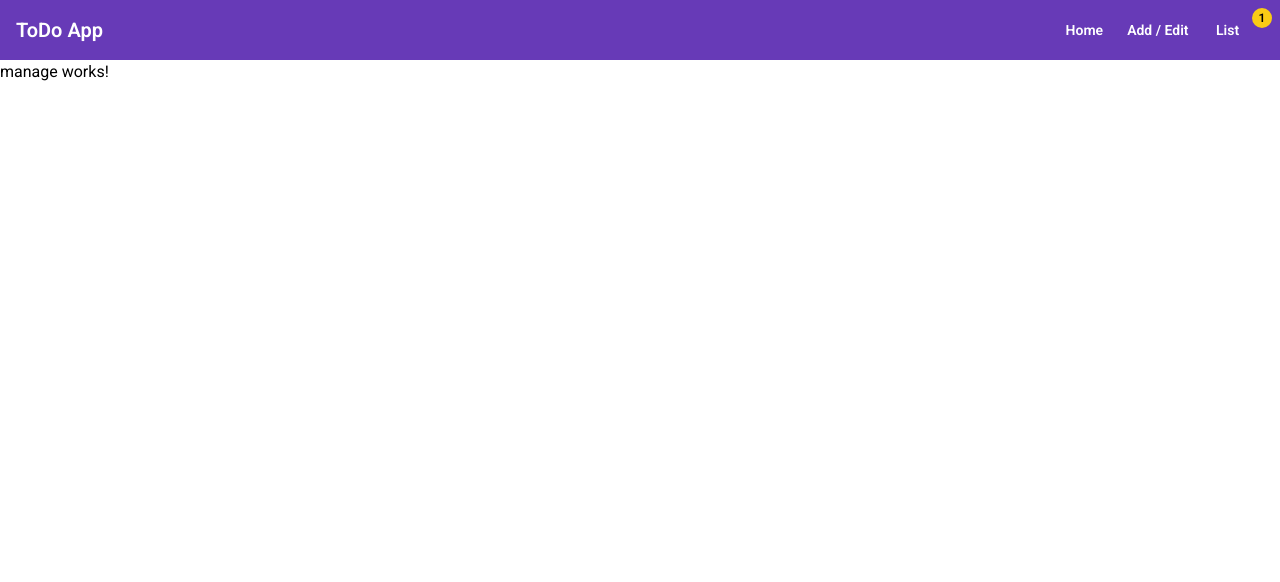
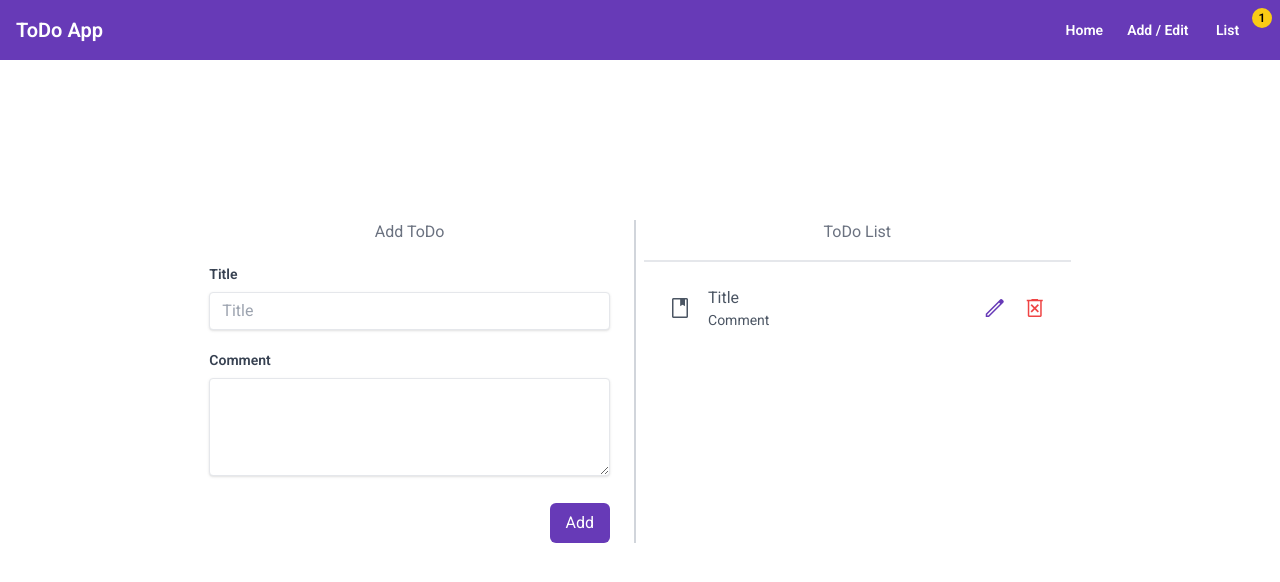
Before and after one commit to moorthyptm/signal-todo-app, an Angular app: page /manage in a window 1280 px wide. Shown: the top 582 px of the page. Built offline with nearby package versions, Linux system fonts and the light colour scheme.

Commit message:
ui for manage and list page

```diff
--- a/src/app/list/list.component.html
+++ b/src/app/list/list.component.html
@@ -1 +1,43 @@
-<p>list works!</p>
+<div class="w-8/12 mx-auto">
+  <h4 class="text-center mt-2 text-gray-500">Todo List</h4>
+  <div class="mt-2">
+    <details
+      class="overflow-hidden mt-1 border-solid rounded-sm border-[#f1f1f1] border shadow-sm p-2"
+    >
+      <summary class="block cursor-pointer px-3 py-2 rounded-t-md">
+        Read more
+      </summary>
+      <div class="p-4 flex justify-between">
+        <ul>
+          <li><strong>Title:</strong></li>
+          <li><strong>Comment:</strong></li>
+        </ul>
+        <button
+          class="flex items-center leading-10 py-0 px-4 rounded-md text-white bg-[#673ab7] hover:bg-[#7e5abb]"
+        >
+          <span class="inline-block mr-2"> Mark done </span>
+          <span class="cursor-pointer material-symbols-outlined">done</span>
+        </button>
+      </div>
+    </details>
+    <details
+      class="overflow-hidden mt-1 border-solid rounded-sm border-[#f1f1f1] border shadow-sm  p-2"
+    >
+      <summary class="block cursor-pointer px-3 py-2 rounded-t-md">
+        Read more
+      </summary>
+      <div class="p-4 flex justify-between">
+        <ul>
+          <li><strong>Title:</strong></li>
+          <li><strong>Comment:</strong></li>
+        </ul>
+        <button
+          class="flex items-center leading-10 py-0 px-4 rounded-md text-white bg-[#673ab7] hover:bg-[#7e5abb]"
+        >
+          <span class="inline-block mr-2"> Mark done </span>
+          <span class="cursor-pointer material-symbols-outlined">done</span>
+        </button>
+      </div>
+    </details>
+  </div>
+</div>
--- a/src/app/list/list.component.ts
+++ b/src/app/list/list.component.ts
@@ -1,10 +1,9 @@
 import { Component } from '@angular/core';
-import { CommonModule } from '@angular/common';
 
 @Component({
   selector: 'app-list',
   standalone: true,
-  imports: [CommonModule],
+  imports: [],
   templateUrl: './list.component.html',
   styleUrls: ['./list.component.scss'],
 })
--- a/src/app/manage/manage.component.html
+++ b/src/app/manage/manage.component.html
@@ -1 +1,62 @@
-<p>manage works!</p>
+<div class="flex justify-center gap-2 mt-40">
+  <div class="w-4/12">
+    <form class="space-y-5 border-r-2 pr-6 border-gray-300">
+      <h4 class="text-center text-gray-500">Add ToDo</h4>
+      <div class="mt-1">
+        <label class="block text-gray-700 text-sm font-bold mb-2" for="title"
+          >Title</label
+        >
+        <input
+          class="shadow appearance-none border rounded w-full py-2 px-3 text-gray-700 leading-tight focus:outline-none focus:shadow-outline"
+          id="username"
+          type="text"
+          id="title"
+          placeholder="Title"
+        />
+      </div>
+      <div>
+        <label class="block text-gray-700 text-sm font-bold mb-2" for="comment"
+          >Comment</label
+        >
+        <textarea
+          class="shadow appearance-none border rounded w-full py-2 px-3 text-gray-700 leading-tight focus:outline-none focus:shadow-outline"
+          id="comment"
+          cols="30"
+          rows="4"
+        ></textarea>
+      </div>
+      <div class="flex flex-row-reverse">
+        <button
+          class="p-2 px-4 rounded-md text-white bg-[#673ab7] hover:bg-[#7e5abb]"
+        >
+          Add
+        </button>
+      </div>
+    </form>
+  </div>
+  <div class="w-4/12">
+    <h4 class="text-center text-gray-500 border-b-2 border-grey-200 pb-4">
+      ToDo List
+    </h4>
+    <ul class="p-6 text-gray-600">
+      <li class="flex justify-between items-center">
+        <div class="flex gap-4 items-center">
+          <span class="material-symbols-outlined"> class </span>
+          <div>
+            <div class=" ">Title</div>
+            <div class="text-sm">Comment</div>
+          </div>
+        </div>
+        <div class="flex gap-4">
+          <span class="text-[#673ab7] cursor-pointer material-symbols-outlined"
+            >edit</span
+          >
+          <span class="text-red-500 cursor-pointer material-symbols-outlined"
+            >delete_forever</span
+          >
+        </div>
+      </li>
+    </ul>
+    <div></div>
+  </div>
+</div>
--- a/src/app/manage/manage.component.ts
+++ b/src/app/manage/manage.component.ts
@@ -1,10 +1,9 @@
 import { Component } from '@angular/core';
-import { CommonModule } from '@angular/common';
 
 @Component({
   selector: 'app-manage',
   standalone: true,
-  imports: [CommonModule],
+  imports: [],
   templateUrl: './manage.component.html',
   styleUrls: ['./manage.component.scss'],
 })
--- a/src/styles.scss
+++ b/src/styles.scss
@@ -1,4 +1,5 @@
 @import url("https://fonts.googleapis.com/css2?family=Roboto:ital,wght@0,400;0,600;1,400;1,600&display=swap");
+@import url("https://fonts.googleapis.com/css2?family=Material+Symbols+Outlined:opsz,wght,FILL,GRAD@48,400,0,0");
 
 @tailwind base;
 @tailwind components;
@@ -9,3 +10,7 @@
     font-family: "Roboto", "Helvetica Neue", sans-serif;
   }
 }
+
+.material-symbols-outlined {
+  font-variation-settings: "FILL" 0, "wght" 400, "GRAD" 0, "opsz" 48;
+}
```
